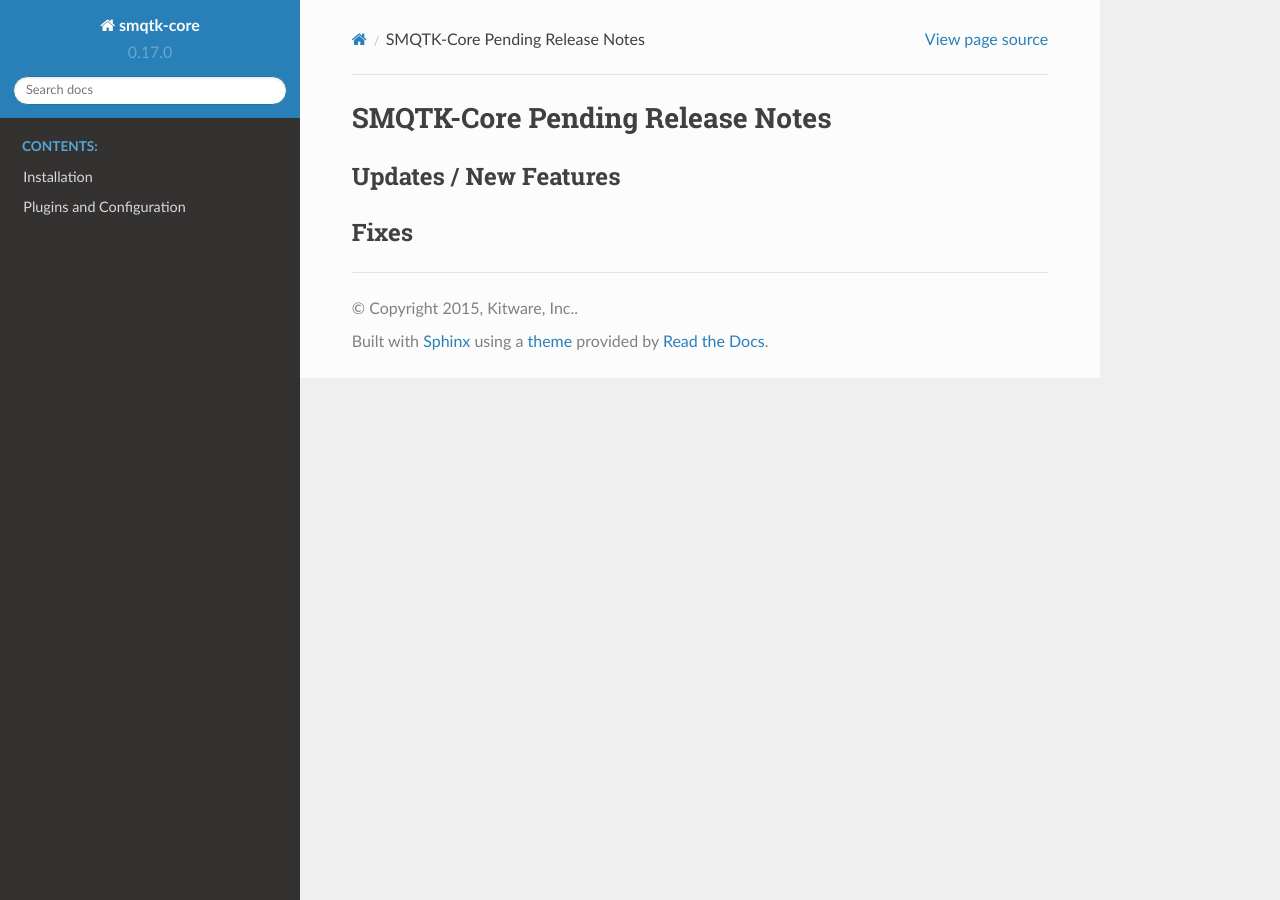
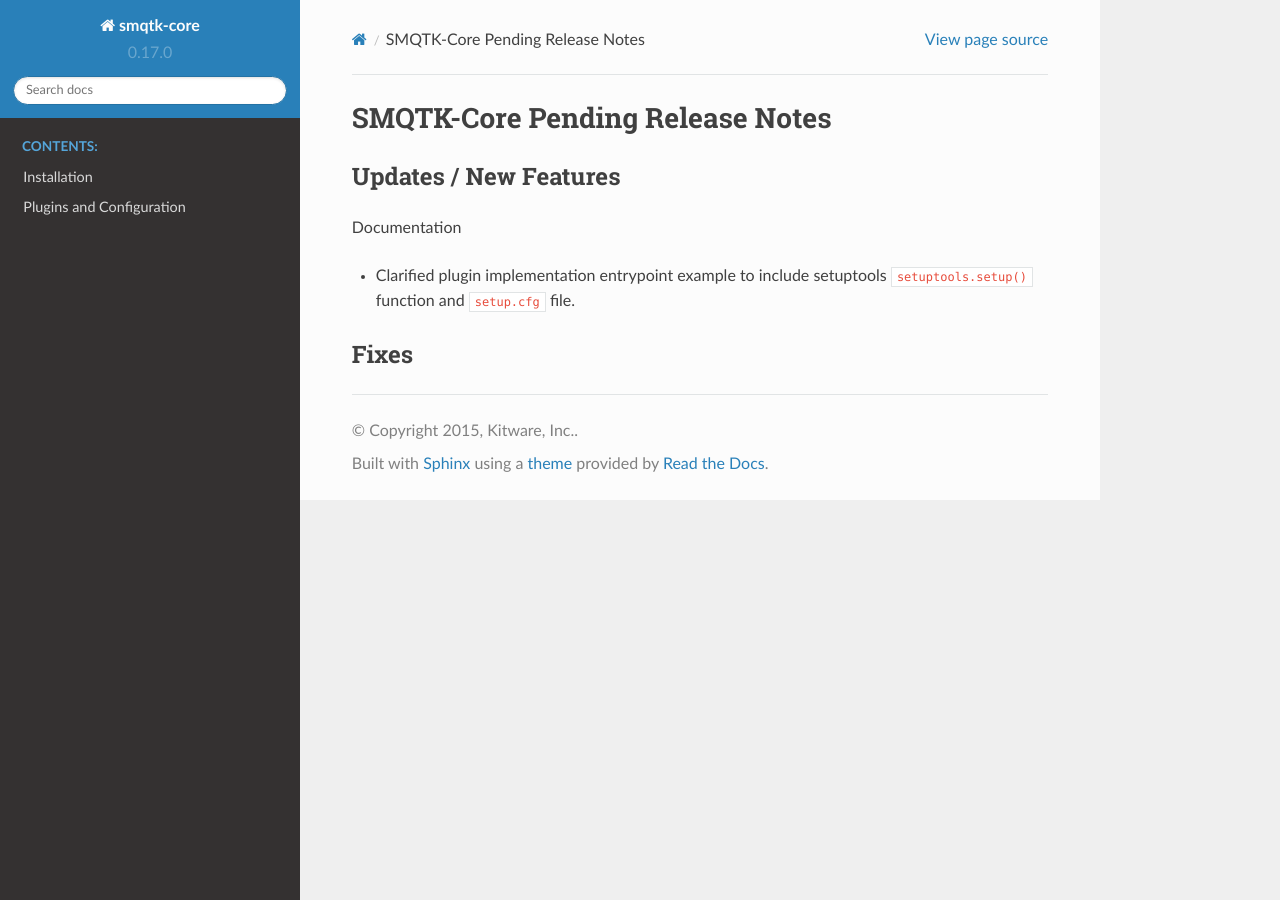
Before and after one commit to Kitware/SMQTK-Core, a Sphinx documentation site: the page built from docs/release_notes/pending_release.rst, in a window 1280 px wide. Built offline with Sphinx 7.4.7 and the Read the Docs theme 2.0.0, drawn with Linux system fonts in a browser that asks for light colours; pages that are not in the unit, such as notebooks, are missing from menus; the version number is read from the project's files by our own code.

Commit message:
Add more examples of how to add entrypoint metadata than just poetry
Added `setuptools.setup()` function and `setup.cfg` file examples so as
to not imply that we will only work with packages that use poetry.

```diff
--- a/docs/release_notes/pending_release.rst
+++ b/docs/release_notes/pending_release.rst
@@ -5,6 +5,11 @@ SMQTK-Core Pending Release Notes
 Updates / New Features
 ----------------------
 
+Documentation
+
+* Clarified plugin implementation entrypoint example to include setuptools
+  ``setuptools.setup()`` function and ``setup.cfg`` file.
+
 
 Fixes
 -----
```
Also changed, not shown: docs/plugins_configuration.rst (+36 -8 lines).
